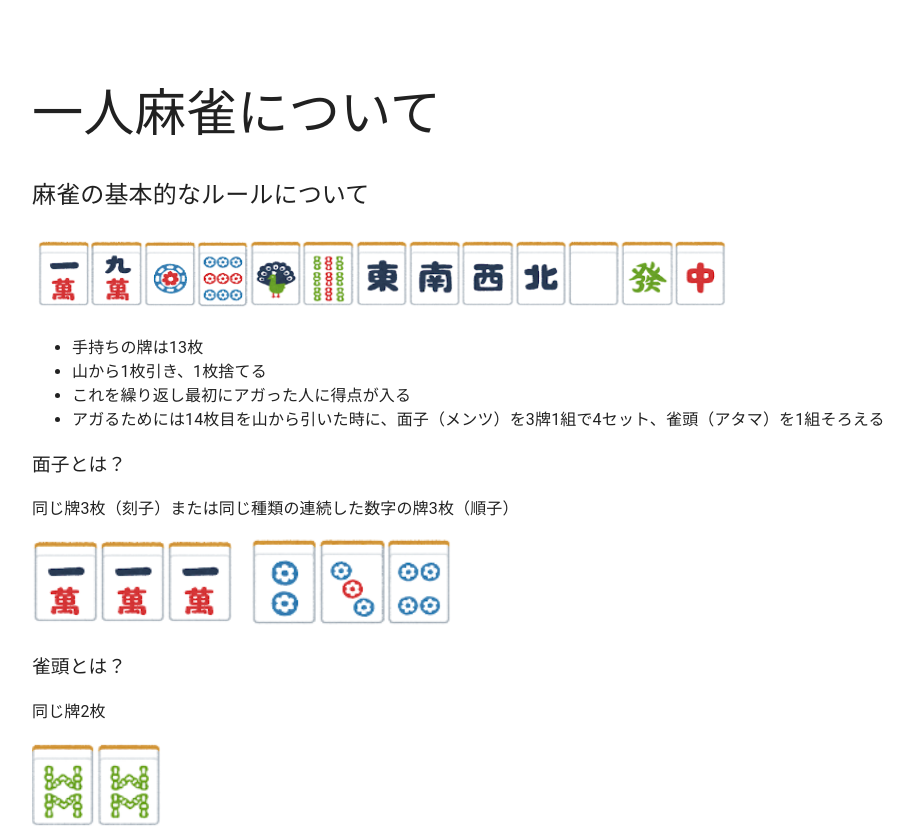
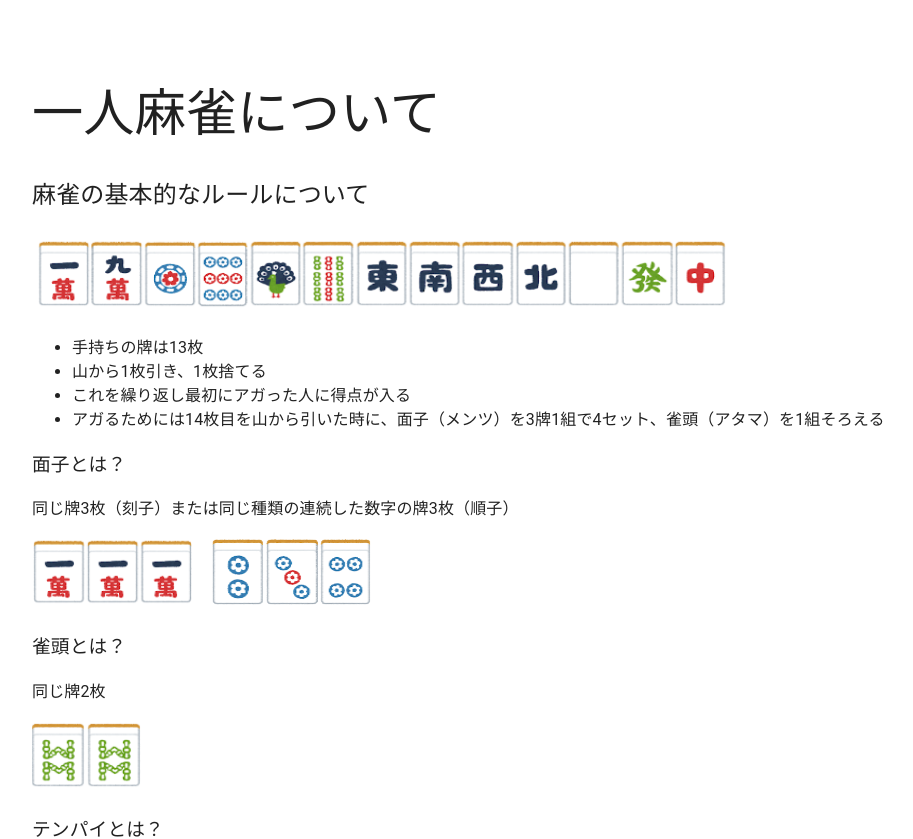
Before and after one commit to ut-code/hitori-mahjong, a React (Vite) app: page /tutorial in a window 1280 px wide. Shown: the top 839 px of the page, without its empty margins (10-923 px from the left). Built offline with nearby package versions, Linux system fonts and the light colour scheme.

Commit message:
牌を大きさを揃えた

```diff
--- a/src/pages/Tutorial/Tutorial.tsx
+++ b/src/pages/Tutorial/Tutorial.tsx
@@ -31,15 +31,15 @@ export default function Tutorial() {
         <img
           src="/tutorial/Kotsu.png"
           alt="刻子"
-          width="200"
-          height="90"
+          width="160"
+          height="70"
           style={{ marginRight: "20px" }}
         />
-        <img src="/tutorial/Syuntsu.png" alt="順子" width="200" height="90" />
+        <img src="/tutorial/Syuntsu.png" alt="順子" width="160" height="70" />
 
         <h3>雀頭とは？</h3>
         <p>同じ牌2枚</p>
-        <img src="/tutorial/Jantou.png" alt="雀頭" width="130" height="90" />
+        <img src="/tutorial/Jantou.png" alt="雀頭" width="110" height="70" />
 
         <h3>テンパイとは？</h3>
         <p>
```
